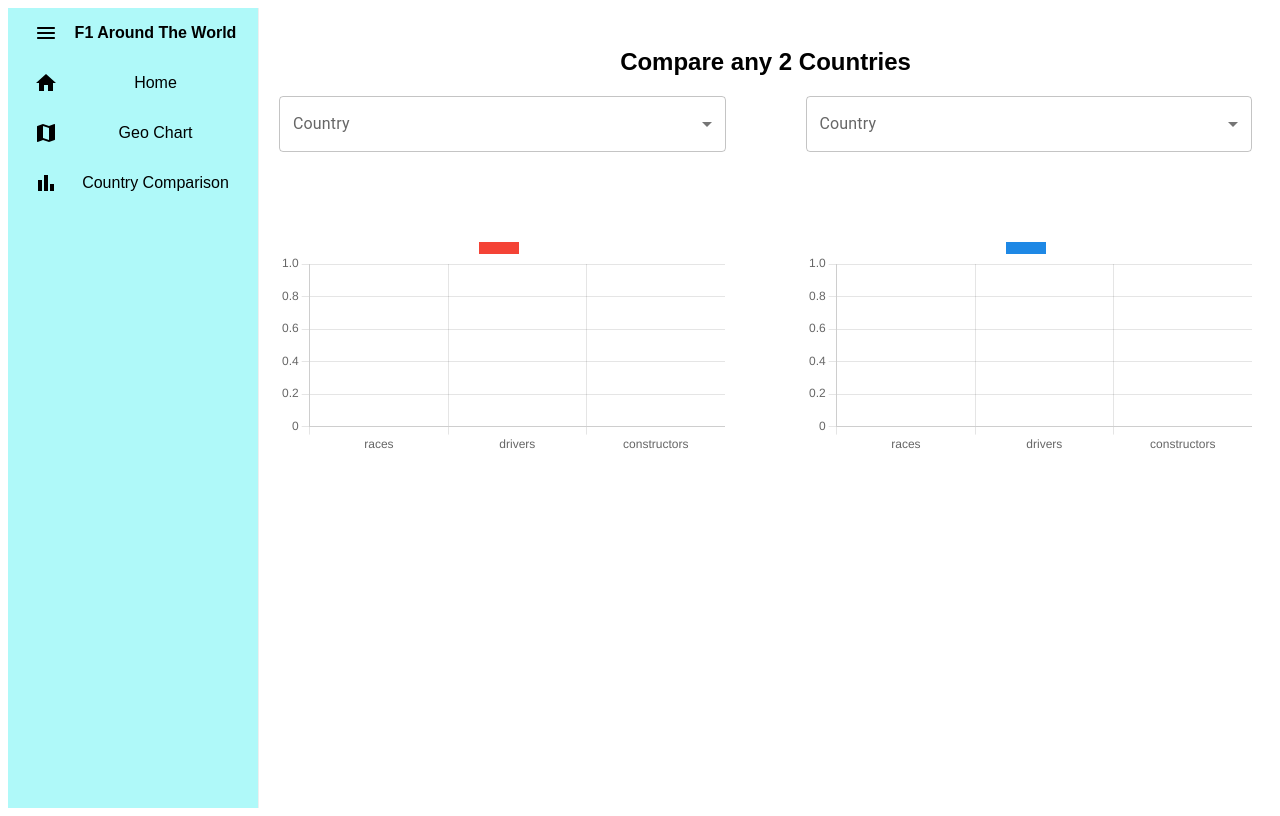
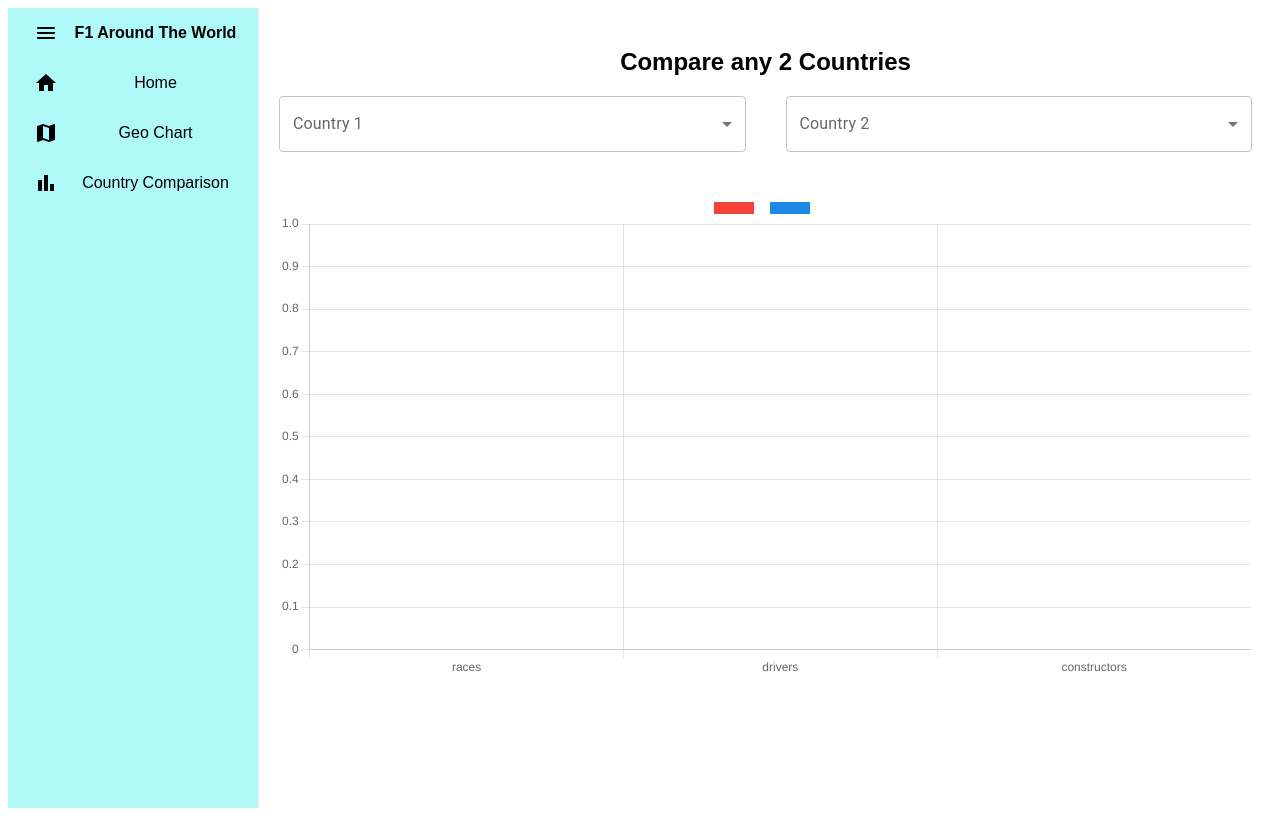
Before and after one commit to MrFiszbi1/F1-Around-The-World, a React (Create React App) app: page /countrycomparison in a window 1280 px wide. Built offline with nearby package versions, Linux system fonts and the light colour scheme; no server answers.

Commit message:
Turned into double bar graph

```diff
--- a/src/components/compareBarChart.jsx
+++ b/src/components/compareBarChart.jsx
@@ -2,27 +2,45 @@ import React, { useState, useEffect } from "react";
 import Chart from "chart.js/auto";
 import { Bar } from "react-chartjs-2";
 
-//XXX: fix scaling issue, set both barcharts to the same scale
-export default function BarChart({ passedData, passedLabel, backgroundColor, borderColor}) {
+export default function BarChart({
+  passedData1,
+  passedLabel1,
+  backgroundColor1,
+  borderColor1,
+  passedData2,
+  passedLabel2,
+  backgroundColor2,
+  borderColor2,
+}) {
   //barchart component and data:
-  const [barData, setBarData] = useState([]);
-  const [barLabel, setBarLabel] = useState([]);
+  const [barData1, setBarData1] = useState([]);
+  const [barLabel1, setBarLabel1] = useState([]);
+  const [barData2, setBarData2] = useState([]);
+  const [barLabel2, setBarLabel2] = useState([]);
 
   useEffect(() => {
-    setBarData(passedData);
-    setBarLabel(passedLabel);
-    console.log("updated bar data: ", passedData);
-  }, [passedData, passedLabel]);
+    setBarData1(passedData1);
+    setBarLabel1(passedLabel1);
+    setBarData2(passedData2);
+    setBarLabel2(passedLabel2);
+    console.log("updated bar data: ", passedData1, passedData2);
+  }, [passedData1, passedLabel1, passedData2, passedLabel2]);
 
   const labels = ["races", "drivers", "constructors"];
   let data = {
     labels: labels,
     datasets: [
       {
-        label: barLabel,
-        backgroundColor: backgroundColor,
-        borderColor: borderColor,
-        data: barData,
+        label: barLabel1,
+        backgroundColor: backgroundColor1,
+        borderColor: borderColor1,
+        data: barData1,
+      },
+      {
+        label: barLabel2,
+        backgroundColor: backgroundColor2,
+        borderColor: borderColor2,
+        data: barData2,
       },
     ],
   };
--- a/src/components/compareDropDown.jsx
+++ b/src/components/compareDropDown.jsx
@@ -55,6 +55,7 @@ const dropdownOptions = [
 ];
 
 export default function DropdownCountry({
+  label,
   setData,
   setLabel,
   racesCount,
@@ -63,6 +64,8 @@ export default function DropdownCountry({
 }) {
   let data = [0, 0, 0]; //default data
   const [countrySelected, setCountrySelected] = useState([]);
+
+  console.log(label);
 
   //Now correctly changes data according to what the user picks, but takes some time to update
   const handleChange = (event) => {
@@ -98,12 +101,12 @@ export default function DropdownCountry({
   return (
     <div>
       <FormControl fullWidth>
-        <InputLabel id="demo-simple-select-label">Country</InputLabel>
+        <InputLabel id="demo-simple-select-label">{label}</InputLabel>
         <Select
           labelId="demo-simple-select-label"
           id="demo-simple-select"
           value={countrySelected}
-          label="Country"
+          label={label}
           onChange={handleChange}
         >
           <MenuItem value={"United Kingdom"}>United Kingdom</MenuItem>
--- a/src/page/countryComparison.jsx
+++ b/src/page/countryComparison.jsx
@@ -47,9 +47,10 @@ const CountryComparison = () => {
     <div>
       <h2>Compare any 2 Countries</h2>
 
-      <Grid container spacing={10}>
+      <Grid container spacing={5}>
         <Grid item xs={6}>
           <DropdownCountry
+            label={"Country 1"}
             setData={setData1}
             setLabel={setLabel1}
             racesCount={racesCount}
@@ -59,6 +60,7 @@ const CountryComparison = () => {
         </Grid>
         <Grid item xs={6}>
           <DropdownCountry
+            label={"Country 2"}
             setData={setData2}
             setLabel={setLabel2}
             racesCount={racesCount}
@@ -66,20 +68,16 @@ const CountryComparison = () => {
             constructorsCount={constructorsCount}
           />
         </Grid>
-        <Grid item xs={6}>
+        <Grid item xs={12}>
           <BarChart
-            passedData={data1}
-            passedLabel={label1}
-            backgroundColor={"#F44336"}
-            borderColor={"#F44336"}
-          />
-        </Grid>
-        <Grid item xs={6}>
-          <BarChart
-            passedData={data2}
-            passedLabel={label2}
-            backgroundColor={"#1E88E5"}
-            borderColor={"#1E88E5"}
+            passedData1={data1}
+            passedLabel1={label1}
+            backgroundColor1={"#F44336"}
+            borderColor1={"#F44336"}
+            passedData2={data2}
+            passedLabel2={label2}
+            backgroundColor2={"#1E88E5"}
+            borderColor2={"#1E88E5"}
           />
         </Grid>
       </Grid>
```
